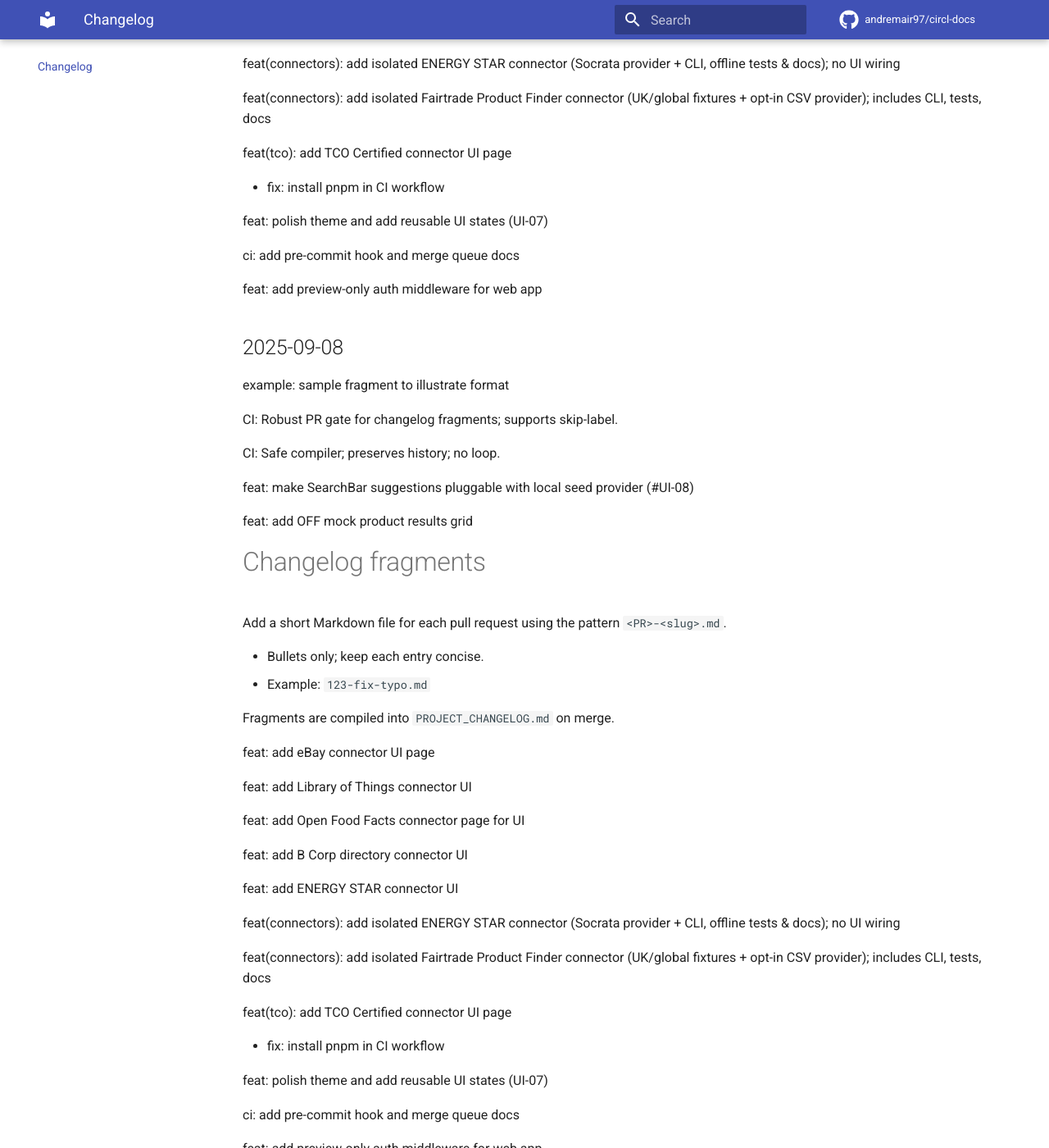
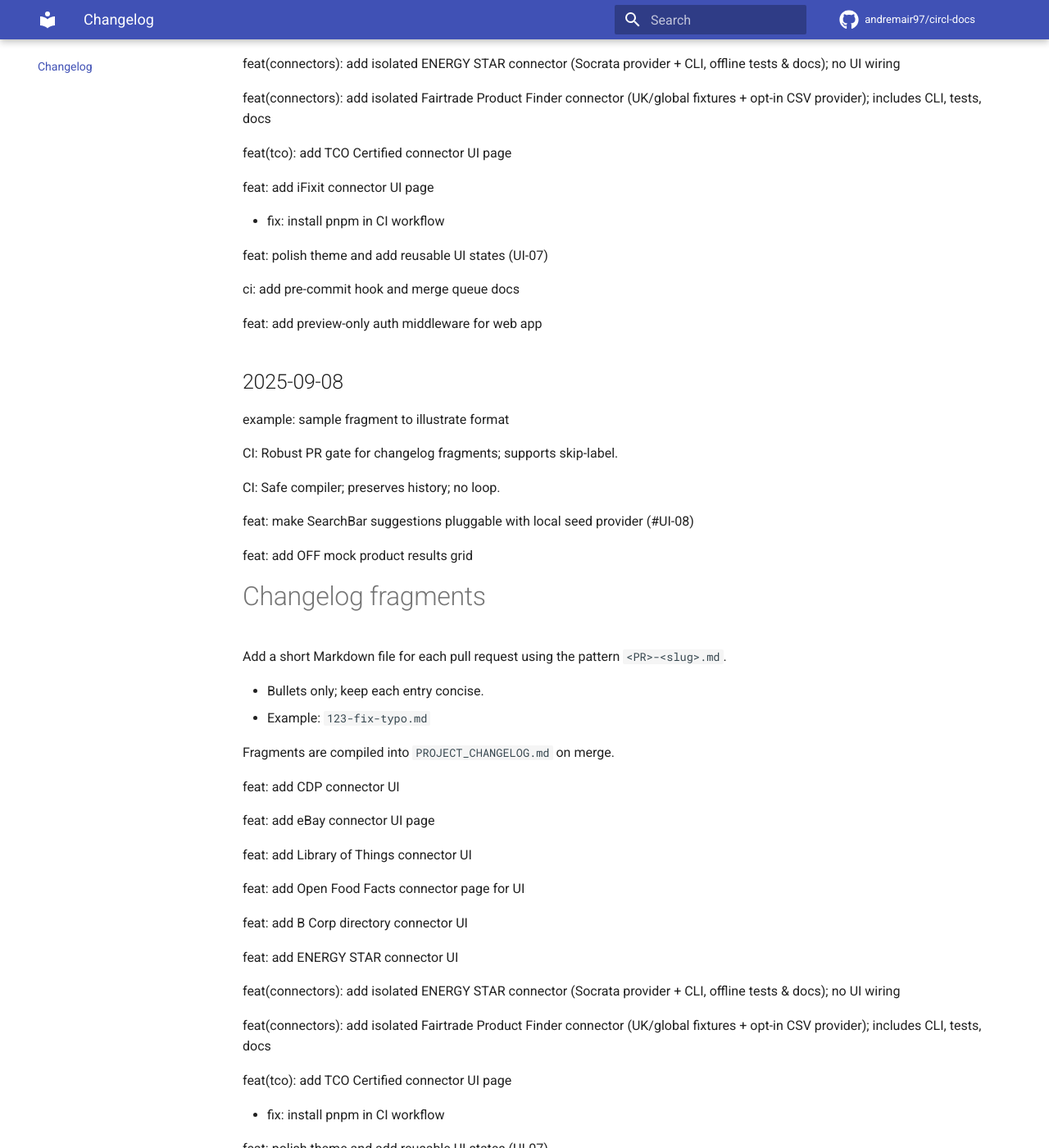
Before and after one commit to andremair97/circl-docs, an MkDocs documentation site: the page built from docs/changelog/index.md, in a window 1280 px wide and 1400 px high, scrolled down 1034 px. Shown: the whole window at 82% size. Built offline with MkDocs 1.6.1 and Material for MkDocs 9.7.7, drawn with Linux system fonts in a browser that asks for light colours; comment, search, counter and statistics services are not loaded.

Commit message:
chore(changelog): compile fragments [skip ci]

```diff
--- a/PROJECT_CHANGELOG.md
+++ b/PROJECT_CHANGELOG.md
@@ -1,4 +1,53 @@
 # PROJECT_CHANGELOG
+
+## 2025-09-08
+
+example: sample fragment to illustrate format
+
+CI: Robust PR gate for changelog fragments; supports skip-label.
+
+CI: Safe compiler; preserves history; no loop.
+
+feat: make SearchBar suggestions pluggable with local seed provider (#UI-08)
+
+feat: add OFF mock product results grid
+
+# Changelog fragments
+
+Add a short Markdown file for each pull request using the pattern `<PR>-<slug>.md`.
+
+- Bullets only; keep each entry concise.
+- Example: `123-fix-typo.md`
+
+Fragments are compiled into `PROJECT_CHANGELOG.md` on merge.
+
+feat: add CDP connector UI
+
+feat: add eBay connector UI page
+
+feat: add Library of Things connector UI
+
+feat: add Open Food Facts connector page for UI
+
+feat: add B Corp directory connector UI
+
+feat: add ENERGY STAR connector UI
+
+feat(connectors): add isolated ENERGY STAR connector (Socrata provider + CLI, offline tests & docs); no UI wiring
+
+feat(connectors): add isolated Fairtrade Product Finder connector (UK/global fixtures + opt-in CSV provider); includes CLI, tests, docs
+
+feat(tco): add TCO Certified connector UI page
+
+feat: add iFixit connector UI page
+
+- fix: install pnpm in CI workflow
+
+feat: polish theme and add reusable UI states (UI-07)
+
+ci: add pre-commit hook and merge queue docs
+
+feat: add preview-only auth middleware for web app
 
 ## 2025-09-08
 
```
